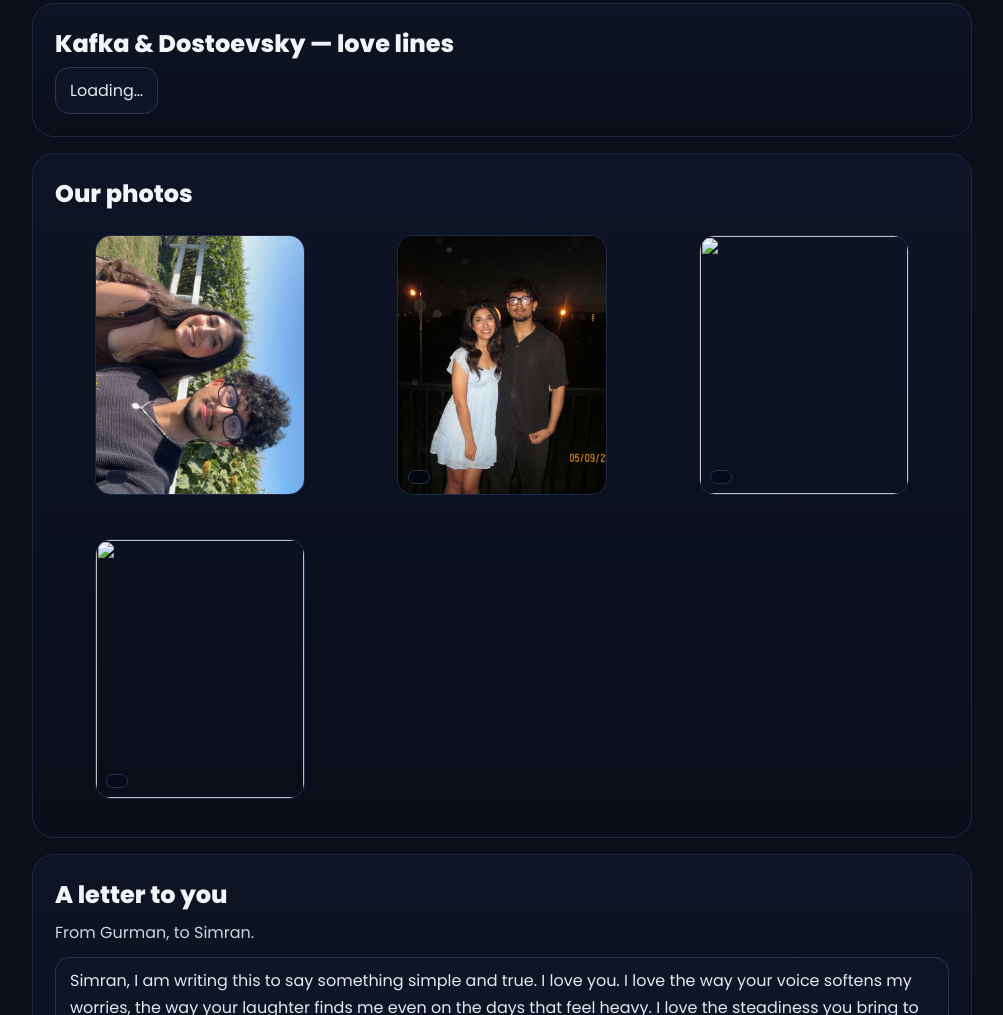
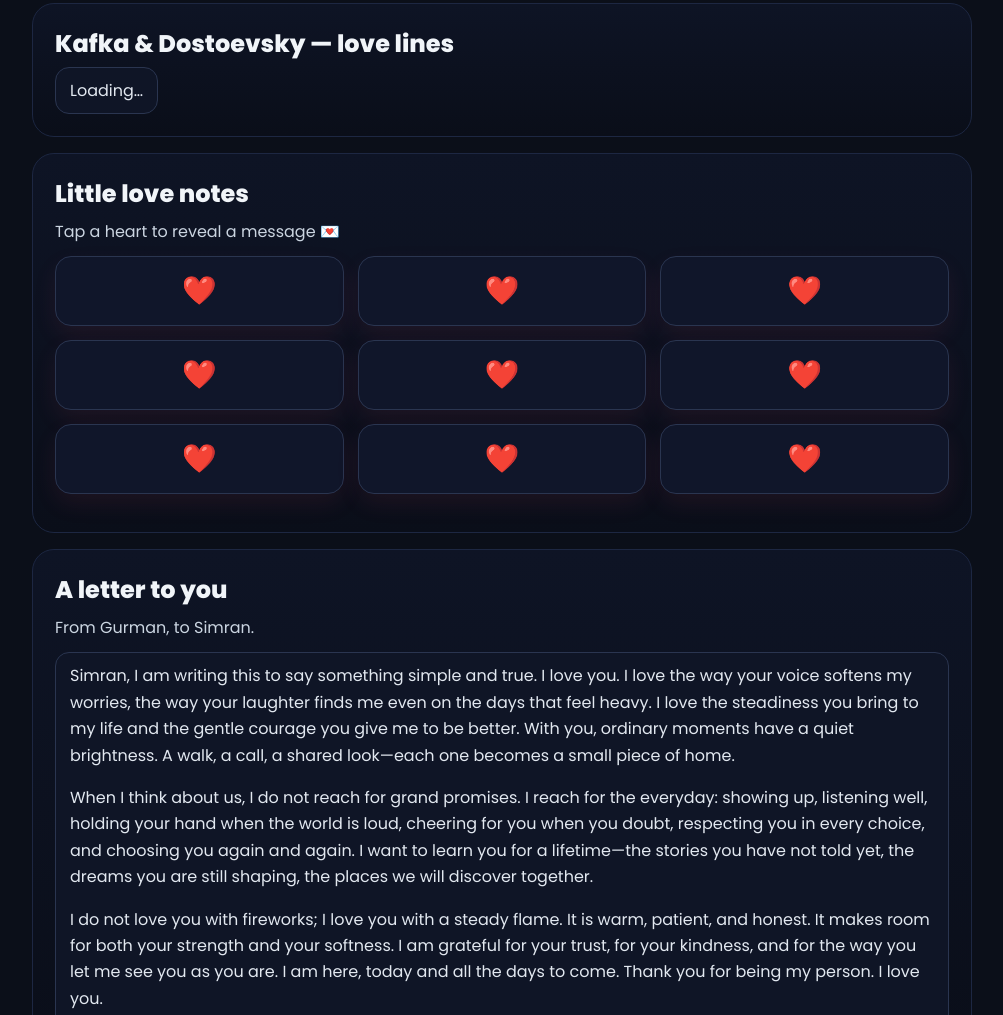
Before and after one commit to gurmanisasimranlover-cpu/simranslittlegayboy, a plain HTML site: page index.html in a window 1280 px wide. Shown: the part 672-1687 px from the top of the page, without its empty margins (138-1141 px from the left). Drawn offline with Linux system fonts and the light colour scheme.

Commit message:
Update index.html

```diff
--- a/index.html
+++ b/index.html
@@ -74,6 +74,12 @@
     .lightbox-inner{max-width:min(92vw,1100px);max-height:90vh}
     .lightbox-inner img{width:100%;height:auto;border-radius:14px}
     .lightbox-caption{margin-top:8px;color:#e2e8f0;text-align:center}
+    /* Notes grid */
+    .notes-grid{display:grid;grid-template-columns:repeat(3,1fr);gap:14px}
+    @media(max-width:900px){.notes-grid{grid-template-columns:repeat(3,1fr)}}
+    .noteBtn{font-size:28px;line-height:1;padding:20px;border-radius:16px;border:1px solid #2a3550;background:#10162a;cursor:pointer;box-shadow:0 10px 24px rgba(255,77,109,.08);transition:transform .15s ease, box-shadow .2s ease}
+    .noteBtn:hover{transform:translateY(-2px) scale(1.03);box-shadow:0 16px 36px rgba(255,77,109,.18)}
+    .noteBtn:active{transform:translateY(0) scale(.98)}
   </style>
 </head>
 <body>
@@ -101,15 +107,21 @@
       <h2 style="margin:0 0 6px">Kafka & Dostoevsky — love lines</h2>
       <div id="note" class="chip">Loading…</div>
     </section>
-    <section class="card" id="photos" style="margin-top:16px">
-      <h2 style="margin:0 0 8px">Our photos</h2>
-
-      <div class="photo-grid">
-        <figure class="photo"><img src="IMG_6647.JPG" alt=""><figcaption></figcaption></figure>
-        <figure class="photo"><img src="IMG_5275.jpeg" alt=""><figcaption></figcaption></figure>
-        <figure class="photo"><img src="4F534E94-DDF6-4031-9C79-F60A7C0F32AF.jpg" alt=""><figcaption></figcaption></figure>
-        <figure class="photo"><img src="E102A508-CE07-40EB-839F-707A55BBC76A.jpg" alt=""><figcaption></figcaption></figure>
+    <section class="card" id="notes" style="margin-top:16px">
+      <h2 style="margin:0 0 8px">Little love notes</h2>
+      <p class="subtitle" style="margin:0 0 12px">Tap a heart to reveal a message 💌</p>
+      <div class="notes-grid">
+        <button class="noteBtn" data-msg="I love the way you look at me like I’m the only one in the room." aria-label="Love note 1">❤️</button>
+        <button class="noteBtn" data-msg="Thank you for being my safe place and my favorite adventure." aria-label="Love note 2">❤️</button>
+        <button class="noteBtn" data-msg="Every ordinary day is better with you in it." aria-label="Love note 3">❤️</button>
+        <button class="noteBtn" data-msg="Your laugh is my favorite sound." aria-label="Love note 4">❤️</button>
+        <button class="noteBtn" data-msg="If I could choose again, I’d choose you every time." aria-label="Love note 5">❤️</button>
+        <button class="noteBtn" data-msg="You make me want to be kinder, braver, truer." aria-label="Love note 6">❤️</button>
+        <button class="noteBtn" data-msg="Holding your hand makes the world feel quiet." aria-label="Love note 7">❤️</button>
+        <button class="noteBtn" data-msg="I’m grateful for your patience, your softness, and your strength." aria-label="Love note 8">❤️</button>
+        <button class="noteBtn" data-msg="I don’t need perfect days—just days with you." aria-label="Love note 9">❤️</button>
       </div>
+      <div id="notesOut" class="messages" style="margin-top:16px"></div>
     </section>
 
     <section class="card" id="letter" style="margin-top:16px">
@@ -285,6 +297,18 @@
       });
     });
     lb.addEventListener('click', ()=> lb.classList.remove('active'));
+      // ===== Love notes reveal =====
+    const out = document.getElementById('notesOut');
+    document.querySelectorAll('.noteBtn').forEach(btn=>{
+      btn.addEventListener('click', ()=>{
+        const chip=document.createElement('div');
+        chip.className='chip';
+        chip.textContent=btn.dataset.msg || '';
+        out.prepend(chip);
+        if(out.childElementCount>6){ out.lastElementChild.remove(); }
+        spawnConfetti(40); cancelAnimationFrame(anim); loop();
+      });
+    });
   </script>
 </body>
 </html>
```
